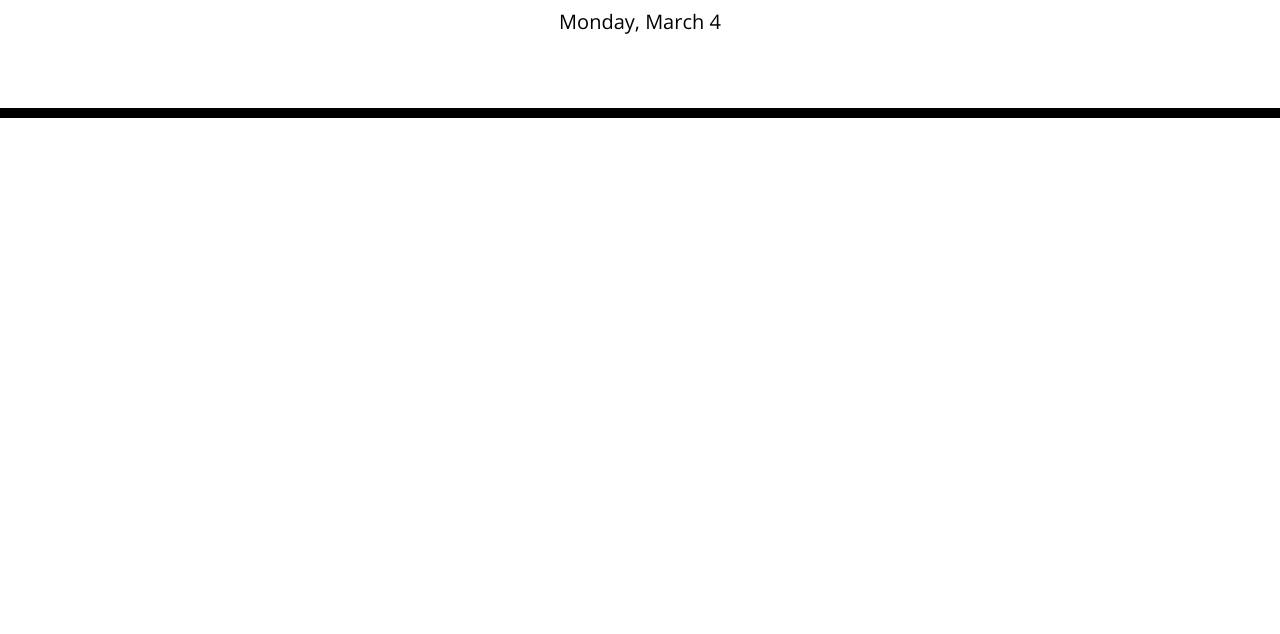
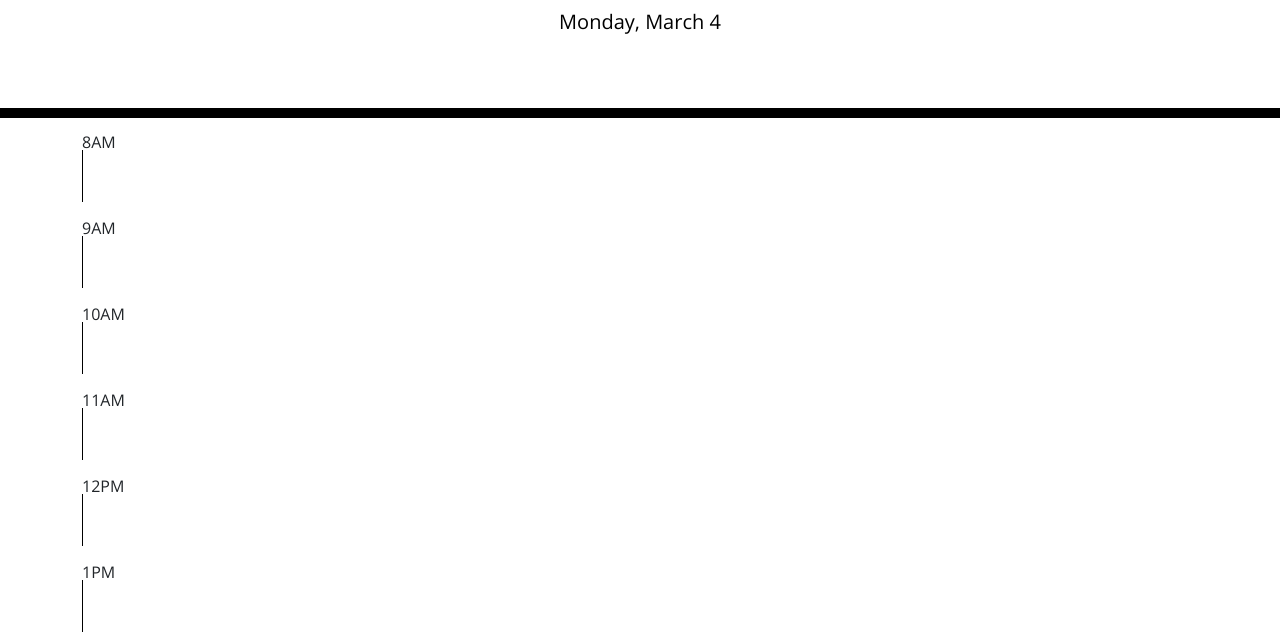
Before and after one commit to englburc/daily-planner, a plain HTML site: page index.html in a window 1280 px wide. Shown: the part 169-803 px from the top of the page. Drawn offline with nearby package versions, Linux system fonts and the light colour scheme; files that its build step writes are made by us from their sources.

Commit message:
inserted timeslots

```diff
--- a/assets/js/script.js
+++ b/assets/js/script.js
@@ -3,12 +3,24 @@ const elDivTimeblocks = $(".container")
 
 const timeSlots = [["8AM", 8], ["9AM", 9], ["10AM", 10], ["11AM", 11],
 ["12PM", 12], ["1PM", 13], ["2PM", 14], ["3PM", 15], ["4PM", 16], ["5PM", 17]];
+
 // Display the current day at the top of the calender when a user opens the planner.
 elPCurrentDay.text(dayjs().format("dddd, MMMM D"))
 
 
 // Present time blocks for standard business hours when the user scrolls down.
+$.each(timeSlots, function(i, t){
+    let row = $("<div class=´row´></div>");
+    let hour = $("<div class=´hour´></div>")
+    let description = $("<textarea class=´description´></textarea>")
+    let button = $("<div class=´button´></div>")
 
+    hour.html("<br>" + t[0]);
+    row.attr("data-time", t[1]);
+    row.append(hour, description, button);
+    elDivTimeblocks.append(row);
+
+})
 // Color-code each time block based on past, present, and future when the time block is viewed.
 
 // Allow a user to enter an event when they click a time block
--- a/index.html
+++ b/index.html
@@ -10,7 +10,7 @@
     <link rel="stylesheet" href="https://use.fontawesome.com/releases/v5.8.1/css/all.css"
         integrity="sha384-50oBUHEmvpQ+1lW4y57PTFmhCaXp0ML5d60M1M7uH2+nqUivzIebhndOJK28anvf" crossorigin="anonymous" />
     <link href="https://fonts.googleapis.com/css?family=Open+Sans&display=swap" rel="stylesheet" />
-    <link rel="stylesheet" href="style.css" />
+    <link rel="stylesheet" href="./assets/css/style.css" />
     <title>Work Day Scheduler</title>
 </head>
 
```
